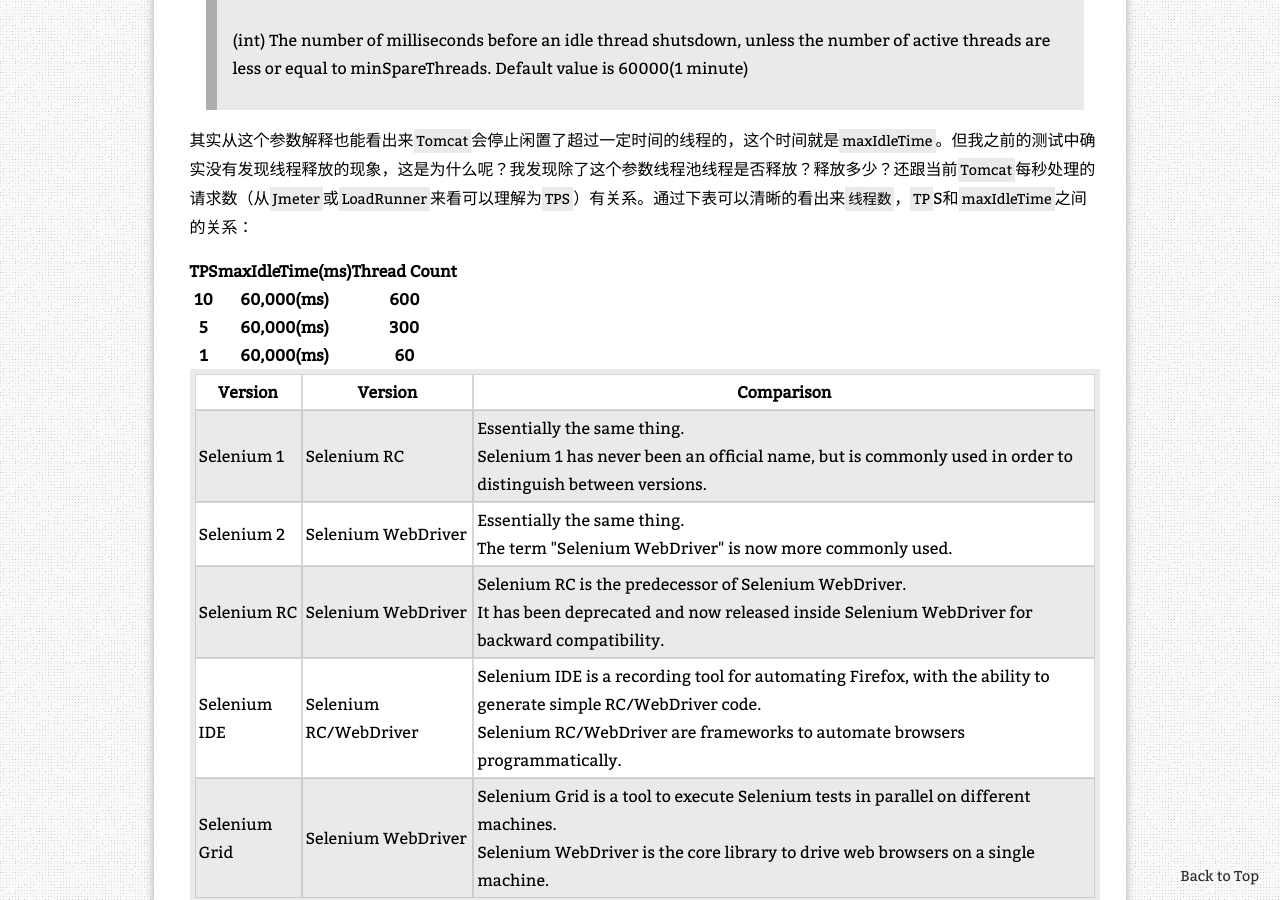
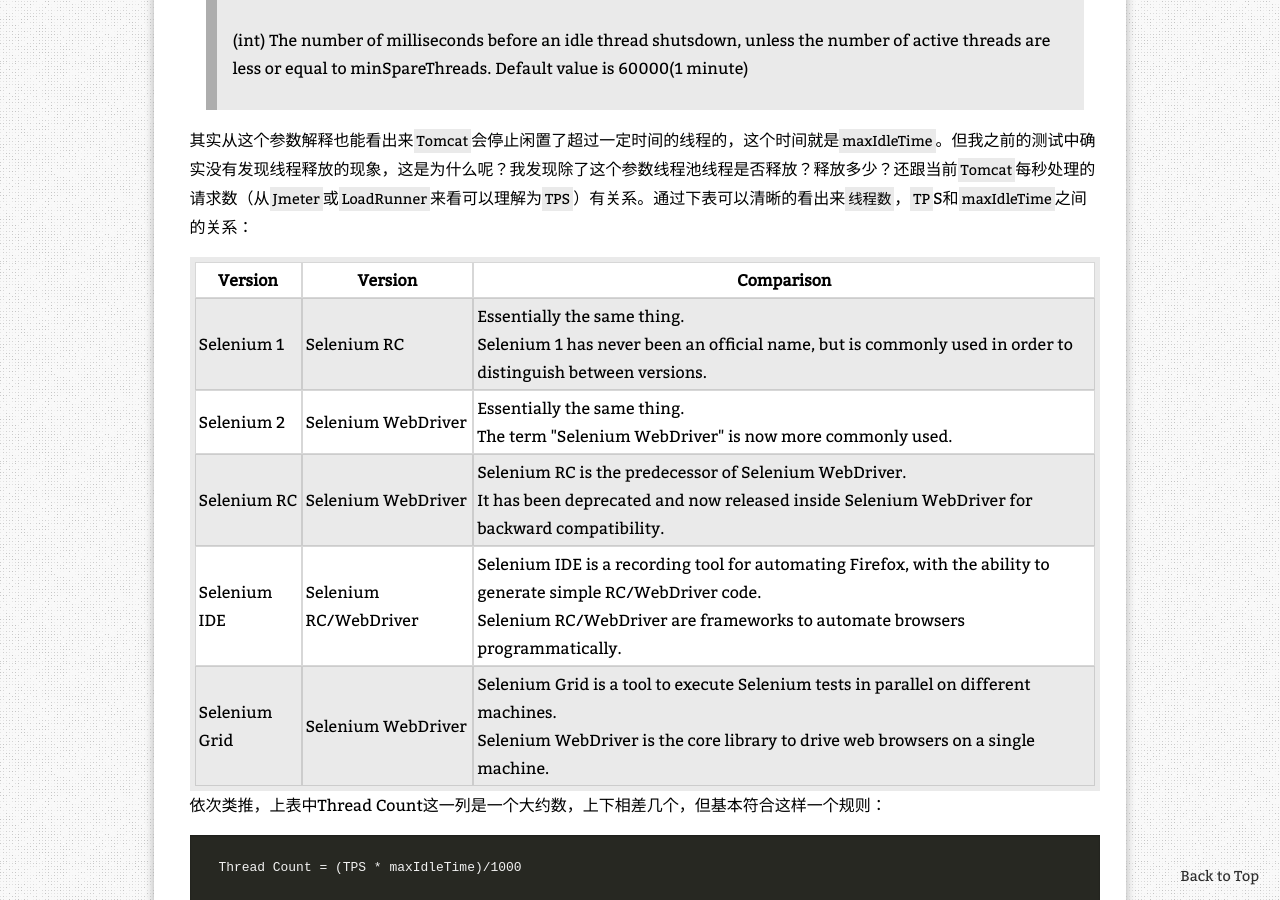
Before and after one commit to zhanjindong/zhanjindong.github.io, a Jekyll site: the page built from _posts/2015-01-20-concurrent-and-tomcat-threads-updated.md, in a window 1280 px wide and 900 px high, scrolled down 937 px. Built offline with Jekyll 4.4.1, drawn with Linux system fonts in a browser that asks for light colours; nearby versions of some CDN libraries; comment, search, counter and statistics services are not loaded.

Commit message:
Add post

```diff
--- a/_posts/2015-01-20-concurrent-and-tomcat-threads-updated.md
+++ b/_posts/2015-01-20-concurrent-and-tomcat-threads-updated.md
@@ -30,29 +30,6 @@
 > (int) The number of milliseconds before an idle thread shutsdown, unless the number of active threads are less or equal to minSpareThreads. Default value is 60000(1 minute)
 
 其实从这个参数解释也能看出来`Tomcat`会停止闲置了超过一定时间的线程的，这个时间就是`maxIdleTime`。但我之前的测试中确实没有发现线程释放的现象，这是为什么呢？我发现除了这个参数线程池线程是否释放？释放多少？还跟当前`Tomcat`每秒处理的请求数（从`Jmeter`或`LoadRunner`来看可以理解为`TPS`）有关系。通过下表可以清晰的看出来`线程数`，`TP`S和`maxIdleTime`之间的关系：
-
-<table>
-	<tr>
-		<th>TPS</th>
-		<th>maxIdleTime(ms)</th>
-		<th>Thread Count</th>
-	</tr>
-	<tr>
-		<th>10</th>
-		<th>60,000(ms)</th>
-		<th>600</th>
-	</tr>
-	<tr>
-		<th>5</th>
-		<th>60,000(ms)</th>
-		<th>300</th>
-	</tr>
-	<tr>
-		<th>1</th>
-		<th>60,000(ms)</th>
-		<th>60</th>
-	</tr>
-</table>
 
 {% datatable %}
 <tr>
@@ -102,7 +79,6 @@
 </tr>
 {% enddatatable %}
 
-
 依次类推，上表中Thread Count这一列是一个大约数，上下相差几个，但基本符合这样一个规则：
 
 	Thread Count = (TPS * maxIdleTime)/1000
```
